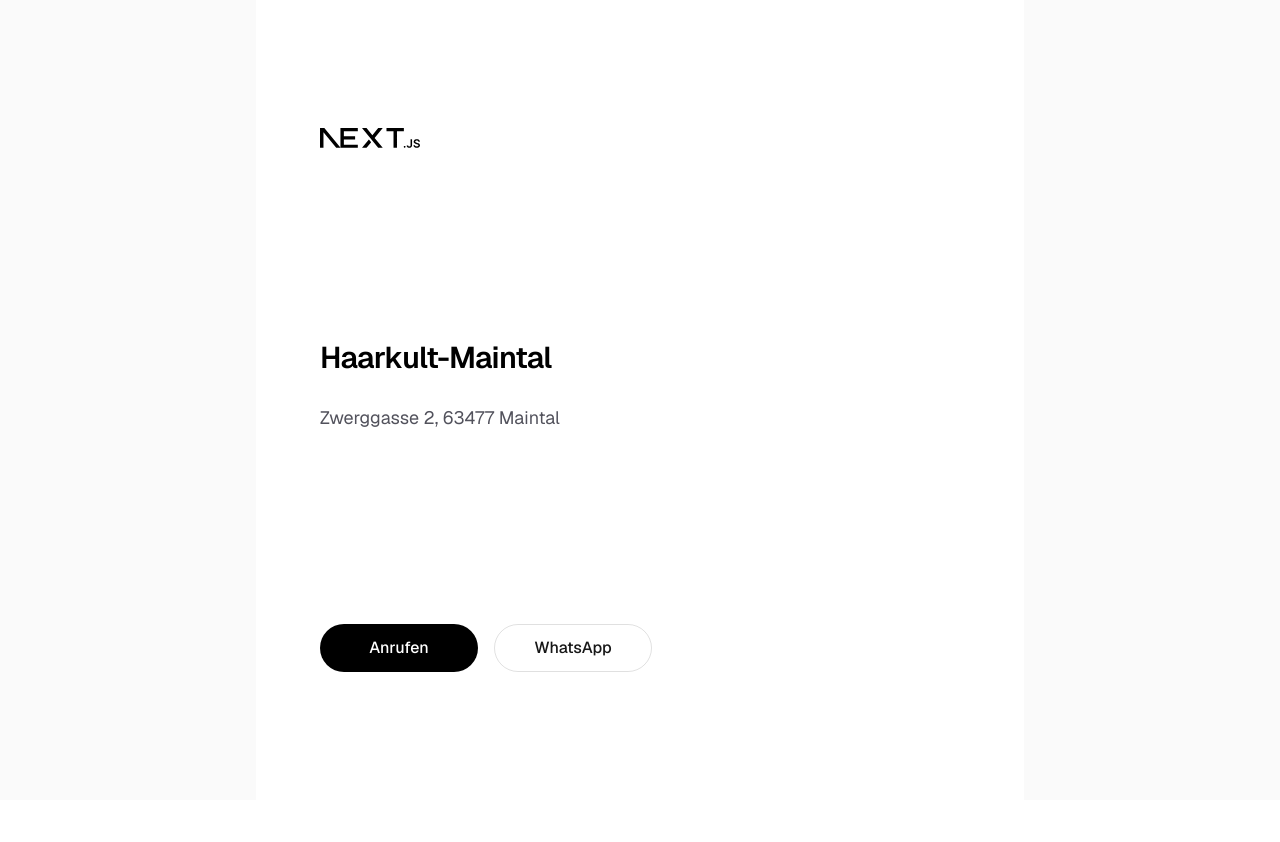
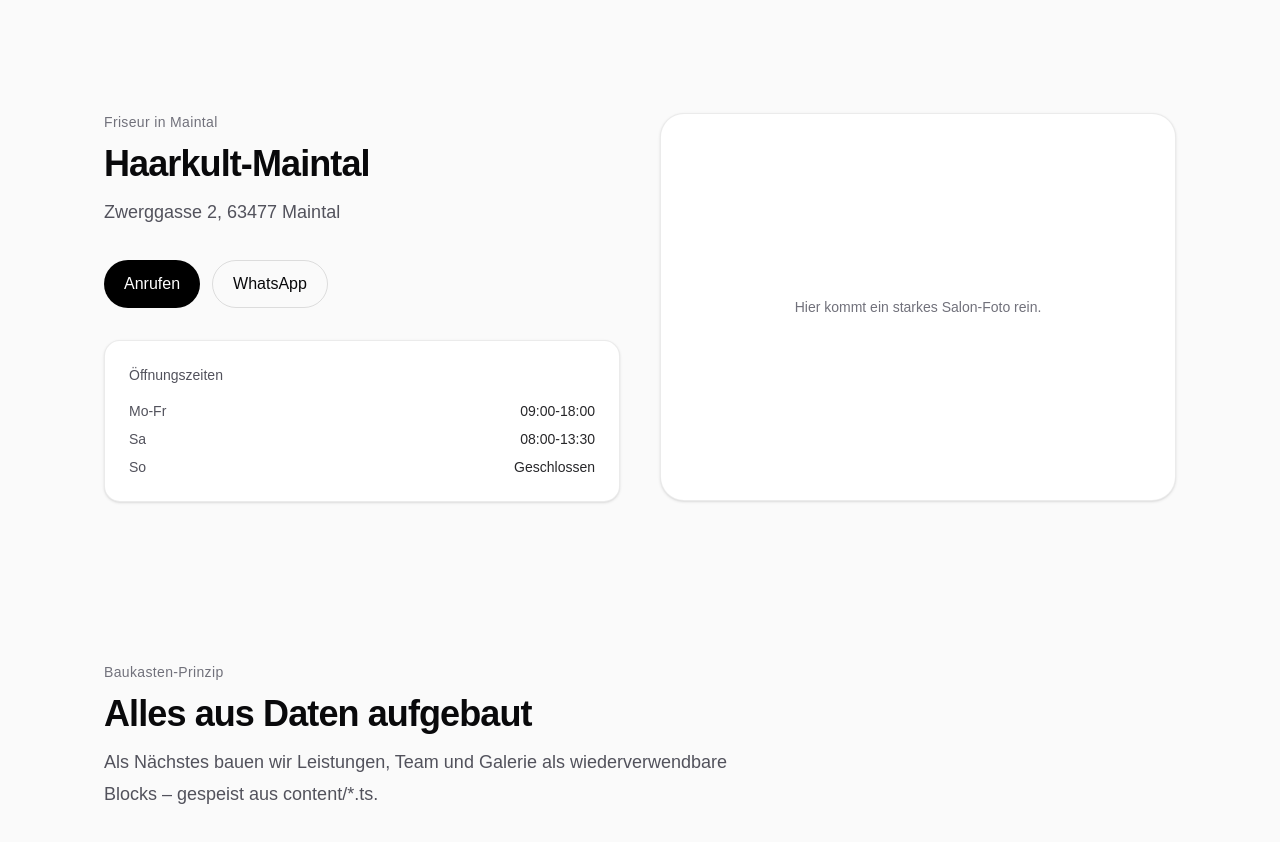
Before and after one commit to thomassge/haarkult, a Next.js app: page / in a window 1280 px wide. Shown: the top 842 px of the page. Before the commit the page ends 800 px from the top, so only its background shows below. Built offline with nearby package versions, Linux system fonts and the light colour scheme.

Commit message:
milestone1: refactor home using ui primitives

```diff
--- a/app/page.tsx
+++ b/app/page.tsx
@@ -1,47 +1,84 @@
-import Image from "next/image";
-
 import { site } from "@/content/site";
 import { telHref, whatsappHref } from "@/lib/links";
+import { Container } from "@/components/ui/container";
+import { Section } from "@/components/ui/section";
+import { Heading } from "@/components/ui/heading";
+import { Button } from "@/components/ui/button";
 
 export default function Home() {
+  const addressLine = `${site.address.street}, ${site.address.zip} ${site.address.city}`;
+
   return (
-    <div className="flex min-h-screen items-center justify-center bg-zinc-50 font-sans dark:bg-black">
-      <main className="flex min-h-screen w-full max-w-3xl flex-col items-center justify-between py-32 px-16 bg-white dark:bg-black sm:items-start">
-        <Image
-          className="dark:invert"
-          src="/next.svg"
-          alt="Next.js logo"
-          width={100}
-          height={20}
-          priority
-        />
-        <div className="flex flex-col items-center gap-6 text-center sm:items-start sm:text-left">
-          <h1 className="max-w-xs text-3xl font-semibold leading-10 tracking-tight text-black dark:text-zinc-50">
-            {site.name}
-          </h1>
-          <p className="max-w-md text-lg leading-8 text-zinc-600 dark:text-zinc-400">
-            {site.address.street}, {site.address.zip} {site.address.city}
-          </p>
-        </div>
-        <div className="flex flex-col gap-4 text-base font-medium sm:flex-row">
-          <a
-            className="flex h-12 w-full items-center justify-center rounded-full bg-black px-5 text-white transition-colors hover:bg-zinc-800 md:w-[158px]"
-            href={telHref(site.phone)}
-          >
-            Anrufen
-          </a>
+    <div className="min-h-screen bg-zinc-50 text-zinc-950 dark:bg-black dark:text-zinc-50">
+      <main>
+        {/* HERO */}
+        <Section className="pt-20 md:pt-28">
+          <Container>
+            <div className="grid gap-10 md:grid-cols-2 md:items-center">
+              <div className="space-y-8">
+                <Heading
+                  eyebrow={`Friseur in ${site.address.city}`}
+                  title={site.name}
+                  subtitle={addressLine}
+                />
 
-          {site.whatsapp && (
-            <a
-              className="flex h-12 w-full items-center justify-center rounded-full border border-solid border-black/[.12] px-5 transition-colors hover:bg-black/[.04] dark:border-white/[.18] dark:hover:bg-[#1a1a1a] md:w-[158px]"
-              href={whatsappHref(site.whatsapp, `Hi! Ich würde gern einen Termin bei ${site.name} machen.`)}
-              target="_blank"
-              rel="noopener noreferrer"
-            >
-              WhatsApp
-            </a>
-          )}
-        </div>
+                <div className="flex flex-col gap-3 sm:flex-row">
+                  <Button href={telHref(site.phone)} variant="primary" external>
+                    Anrufen
+                  </Button>
+
+                  {site.whatsapp && (
+                    <Button
+                      href={whatsappHref(
+                        site.whatsapp,
+                        `Hi! Ich würde gern einen Termin bei ${site.name} machen.`
+                      )}
+                      variant="secondary"
+                      external
+                    >
+                      WhatsApp
+                    </Button>
+                  )}
+                </div>
+
+                <div className="rounded-2xl border border-black/[.08] bg-white p-6 shadow-sm dark:border-white/[.12] dark:bg-zinc-950">
+                  <p className="text-sm font-medium text-zinc-600 dark:text-zinc-300">
+                    Öffnungszeiten
+                  </p>
+                  <ul className="mt-4 space-y-2 text-sm text-zinc-800 dark:text-zinc-100">
+                    {site.openingHours.map((row) => (
+                      <li key={row.label} className="flex items-center justify-between">
+                        <span className="text-zinc-600 dark:text-zinc-300">{row.label}</span>
+                        <span className="font-medium">{row.hours}</span>
+                      </li>
+                    ))}
+                  </ul>
+                </div>
+              </div>
+
+              {/* Bild-Platzhalter: später ersetzen durch echtes Salon-Foto */}
+              <div className="relative overflow-hidden rounded-3xl border border-black/[.08] bg-white shadow-sm dark:border-white/[.12] dark:bg-zinc-950">
+                <div className="aspect-[4/3] w-full" />
+                <div className="absolute inset-0 flex items-center justify-center">
+                  <p className="text-sm text-zinc-500 dark:text-zinc-400">
+                    Hier kommt ein starkes Salon-Foto rein.
+                  </p>
+                </div>
+              </div>
+            </div>
+          </Container>
+        </Section>
+
+        {/* Nächste Sections kommen in Milestone 1/2: Leistungen, Team, Galerie, Kontakt */}
+        <Section>
+          <Container>
+            <Heading
+              eyebrow="Baukasten-Prinzip"
+              title="Alles aus Daten aufgebaut"
+              subtitle="Als Nächstes bauen wir Leistungen, Team und Galerie als wiederverwendbare Blocks – gespeist aus content/*.ts."
+            />
+          </Container>
+        </Section>
       </main>
     </div>
   );
--- a/components/ui/heading.tsx
+++ b/components/ui/heading.tsx
@@ -0,0 +1,29 @@
+// components/ui/heading.tsx
+import { cn } from "@/lib/cn";
+
+type HeadingProps = {
+  eyebrow?: string;
+  title: string;
+  subtitle?: string;
+  className?: string;
+};
+
+export function Heading({ eyebrow, title, subtitle, className }: HeadingProps) {
+  return (
+    <div className={cn("space-y-3", className)}>
+      {eyebrow && (
+        <p className="text-sm font-medium tracking-wide text-zinc-500">
+          {eyebrow}
+        </p>
+      )}
+      <h2 className="text-3xl font-semibold tracking-tight text-zinc-950 md:text-4xl">
+        {title}
+      </h2>
+      {subtitle && (
+        <p className="max-w-2xl text-lg leading-8 text-zinc-600">
+          {subtitle}
+        </p>
+      )}
+    </div>
+  );
+}
--- a/lib/cn.ts
+++ b/lib/cn.ts
@@ -0,0 +1,3 @@
+export function cn(...classes: Array<string | false | null | undefined>) {
+    return classes.filter(Boolean).join(" ");
+}
```
